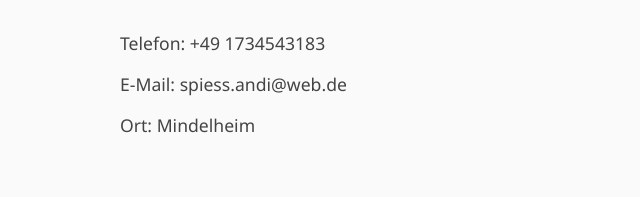
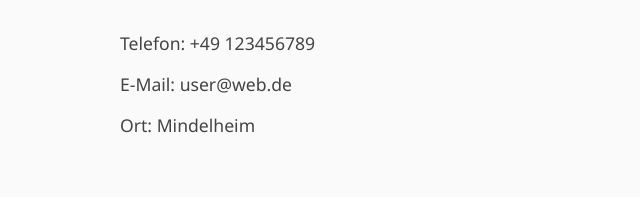
Before and after one commit to andreasspiess/arte-veneziano-web-walls, a plain HTML site: page index.html in a window 1280 px wide. Shown: the part 1905-2102 px from the top of the page, 320-960 px from the left. Drawn offline with Linux system fonts and the light colour scheme.

Commit message:
update personals

```diff
--- a/index.html
+++ b/index.html
@@ -95,8 +95,8 @@ Um meine Projekte auch digital professionell zu präsentieren, habe ich eine Ums
       <div class="container">
         <h2>Kontakt</h2>
         <ul class="contact-list">
-          <li>Telefon: +49 1734543183</li>
-          <li>E-Mail: spiess.andi@web.de</li>
+          <li>Telefon: +49 123456789</li>
+          <li>E-Mail: user@web.de</li>
           <li>Ort: Mindelheim</li>
         </ul>
       </div>
```
